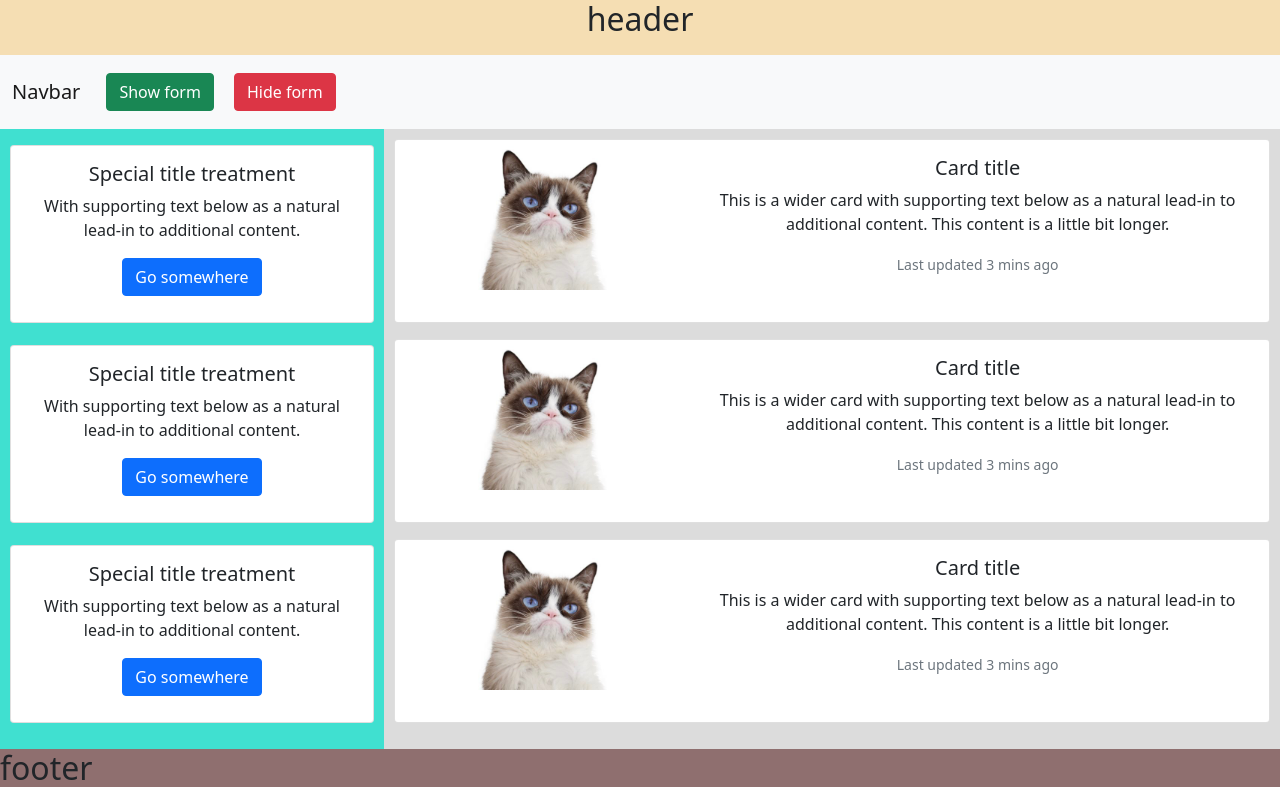
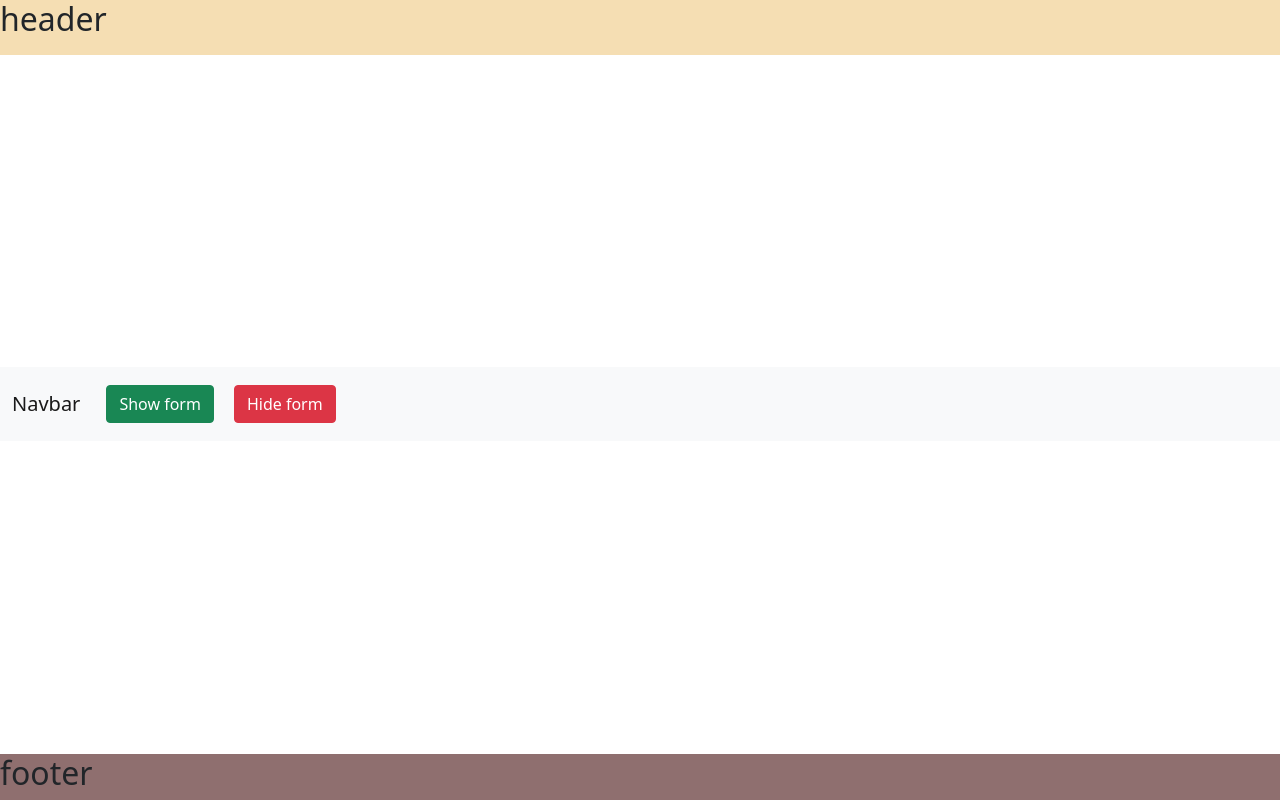
Before and after one commit to mashaBurdo/frontend-test-project, a plain HTML site: page index.html in a window 1280 px wide. Drawn offline with nearby package versions, Linux system fonts and the light colour scheme.

Commit message:
Add sticky header and footer

```diff
--- a/index.html
+++ b/index.html
@@ -9,10 +9,10 @@
         <script src="https://ajax.googleapis.com/ajax/libs/jquery/3.1.0/jquery.min.js"></script>
 	</head>
 	<body>
+		<header>
+			<h2>header</h2>
+		</header>
 		<div id="container">
-			<div id="header">
-				<h2>header</h2>
-			</div>
 
 			<div id="navigation">
 				<nav class="navbar navbar-expand-lg navbar-light bg-light">
@@ -31,94 +31,94 @@
 				</nav>
 			</div>
 
-			<div id="main">
-				<div id="sidebar">
-					<div class="card" >
-					  <div class="card-body">
-						<h5 class="card-title">Special title treatment</h5>
-						<p class="card-text">With supporting text below as a natural lead-in to additional content.</p>
-						<a href="#" class="btn btn-primary">Go somewhere</a>
-					  </div>
-					</div>
+<!--			<div id="main">-->
+<!--				<div id="sidebar">-->
+<!--					<div class="card" >-->
+<!--					  <div class="card-body">-->
+<!--						<h5 class="card-title">Special title treatment</h5>-->
+<!--						<p class="card-text">With supporting text below as a natural lead-in to additional content.</p>-->
+<!--						<a href="#" class="btn btn-primary">Go somewhere</a>-->
+<!--					  </div>-->
+<!--					</div>-->
 
-					<div class="card text-center">
-					  <div class="card-body">
-						<h5 class="card-title">Special title treatment</h5>
-						<p class="card-text">With supporting text below as a natural lead-in to additional content.</p>
-						<a href="#" class="btn btn-primary">Go somewhere</a>
-					  </div>
-					</div>
+<!--					<div class="card text-center">-->
+<!--					  <div class="card-body">-->
+<!--						<h5 class="card-title">Special title treatment</h5>-->
+<!--						<p class="card-text">With supporting text below as a natural lead-in to additional content.</p>-->
+<!--						<a href="#" class="btn btn-primary">Go somewhere</a>-->
+<!--					  </div>-->
+<!--					</div>-->
 
-					<div class="card" >
-					  <div class="card-body">
-						<h5 class="card-title">Special title treatment</h5>
-						<p class="card-text">With supporting text below as a natural lead-in to additional content.</p>
-						<a href="#" class="btn btn-primary">Go somewhere</a>
-					  </div>
-					</div>
-				</div>
+<!--					<div class="card" >-->
+<!--					  <div class="card-body">-->
+<!--						<h5 class="card-title">Special title treatment</h5>-->
+<!--						<p class="card-text">With supporting text below as a natural lead-in to additional content.</p>-->
+<!--						<a href="#" class="btn btn-primary">Go somewhere</a>-->
+<!--					  </div>-->
+<!--					</div>-->
+<!--				</div>-->
 
 
-				<div id="content">
+<!--				<div id="content">-->
 
-					<div id="formContainer">
-						<form>
-						  <div class="form-group">
-							<label for="exampleInputEmail1">Email address</label>
-							<input type="email" class="form-control" id="exampleInputEmail1" aria-describedby="emailHelp" placeholder="Enter email">
-						  </div>
-						  <div class="form-group">
-							<label for="exampleInputPassword1">Password</label>
-							<input type="password" class="form-control" id="exampleInputPassword1" placeholder="Password">
-						  </div>
-						  <button type="submit" class="btn btn-primary">Submit</button>
-						</form>
-					</div>
+<!--					<div id="formContainer">-->
+<!--						<form>-->
+<!--						  <div class="form-group">-->
+<!--							<label for="exampleInputEmail1">Email address</label>-->
+<!--							<input type="email" class="form-control" id="exampleInputEmail1" aria-describedby="emailHelp" placeholder="Enter email">-->
+<!--						  </div>-->
+<!--						  <div class="form-group">-->
+<!--							<label for="exampleInputPassword1">Password</label>-->
+<!--							<input type="password" class="form-control" id="exampleInputPassword1" placeholder="Password">-->
+<!--						  </div>-->
+<!--						  <button type="submit" class="btn btn-primary">Submit</button>-->
+<!--						</form>-->
+<!--					</div>-->
 
-					<div class="card mb-3">
-					  <div class="row g-0">
-						<div class="col-md-4 cat-container">
-						  <img src="cat.jpg" class="img-fluid rounded-start cat-image" alt="...">
-						</div>
-						<div class="col-md-8">
-						  <div class="card-body">
-							<h5 class="card-title">Card title</h5>
-							<p class="card-text">This is a wider card with supporting text below as a natural lead-in to additional content. This content is a little bit longer.</p>
-							<p class="card-text"><small class="text-muted">Last updated 3 mins ago</small></p>
-						  </div>
-						</div>
-					  </div>
-					</div>
-					<div class="card mb-3">
-					  <div class="row g-0">
-						<div class="col-md-4 cat-container">
-						  <img src="cat.jpg" class="img-fluid rounded-start cat-image" alt="...">
-						</div>
-						<div class="col-md-8">
-						  <div class="card-body">
-							<h5 class="card-title">Card title</h5>
-							<p class="card-text">This is a wider card with supporting text below as a natural lead-in to additional content. This content is a little bit longer.</p>
-							<p class="card-text"><small class="text-muted">Last updated 3 mins ago</small></p>
-						  </div>
-						</div>
-					  </div>
-					</div>
-					<div class="card mb-3" >
-					  <div class="row g-0">
-						<div class="col-md-4 cat-container">
-						  <img src="cat.jpg" class="img-fluid rounded-start cat-image" alt="...">
-						</div>
-						<div class="col-md-8">
-						  <div class="card-body">
-							<h5 class="card-title">Card title</h5>
-							<p class="card-text">This is a wider card with supporting text below as a natural lead-in to additional content. This content is a little bit longer.</p>
-							<p class="card-text"><small class="text-muted">Last updated 3 mins ago</small></p>
-						  </div>
-						</div>
-					  </div>
-					</div>
-				</div>
-			</div>
+<!--					<div class="card mb-3">-->
+<!--					  <div class="row g-0">-->
+<!--						<div class="col-md-4 cat-container">-->
+<!--						  <img src="cat.jpg" class="img-fluid rounded-start cat-image" alt="...">-->
+<!--						</div>-->
+<!--						<div class="col-md-8">-->
+<!--						  <div class="card-body">-->
+<!--							<h5 class="card-title">Card title</h5>-->
+<!--							<p class="card-text">This is a wider card with supporting text below as a natural lead-in to additional content. This content is a little bit longer.</p>-->
+<!--							<p class="card-text"><small class="text-muted">Last updated 3 mins ago</small></p>-->
+<!--						  </div>-->
+<!--						</div>-->
+<!--					  </div>-->
+<!--					</div>-->
+<!--					<div class="card mb-3">-->
+<!--					  <div class="row g-0">-->
+<!--						<div class="col-md-4 cat-container">-->
+<!--						  <img src="cat.jpg" class="img-fluid rounded-start cat-image" alt="...">-->
+<!--						</div>-->
+<!--						<div class="col-md-8">-->
+<!--						  <div class="card-body">-->
+<!--							<h5 class="card-title">Card title</h5>-->
+<!--							<p class="card-text">This is a wider card with supporting text below as a natural lead-in to additional content. This content is a little bit longer.</p>-->
+<!--							<p class="card-text"><small class="text-muted">Last updated 3 mins ago</small></p>-->
+<!--						  </div>-->
+<!--						</div>-->
+<!--					  </div>-->
+<!--					</div>-->
+<!--					<div class="card mb-3" >-->
+<!--					  <div class="row g-0">-->
+<!--						<div class="col-md-4 cat-container">-->
+<!--						  <img src="cat.jpg" class="img-fluid rounded-start cat-image" alt="...">-->
+<!--						</div>-->
+<!--						<div class="col-md-8">-->
+<!--						  <div class="card-body">-->
+<!--							<h5 class="card-title">Card title</h5>-->
+<!--							<p class="card-text">This is a wider card with supporting text below as a natural lead-in to additional content. This content is a little bit longer.</p>-->
+<!--							<p class="card-text"><small class="text-muted">Last updated 3 mins ago</small></p>-->
+<!--						  </div>-->
+<!--						</div>-->
+<!--					  </div>-->
+<!--					</div>-->
+<!--				</div>-->
+<!--			</div>-->
 		</div>
 		<footer>
 			<h2>footer</h2>
--- a/styles.css
+++ b/styles.css
@@ -4,9 +4,13 @@ body {
      font-family: Arial, sans-serif;
      font-size: 14px;
      margin: 0;
+     min-height: 100vh;
+     display: flex;
+     flex-direction: column;
 }
 
-#header {
+header {
+     margin-bottom: auto;
      background: #F5DEB3;
      width: 100%;
      height: 55px;
@@ -55,6 +59,7 @@ body {
 footer {
      background: #8f6f6f;
      margin-bottom: 0;
+     margin-top: auto;
 }
 
 #formContainer {
```
